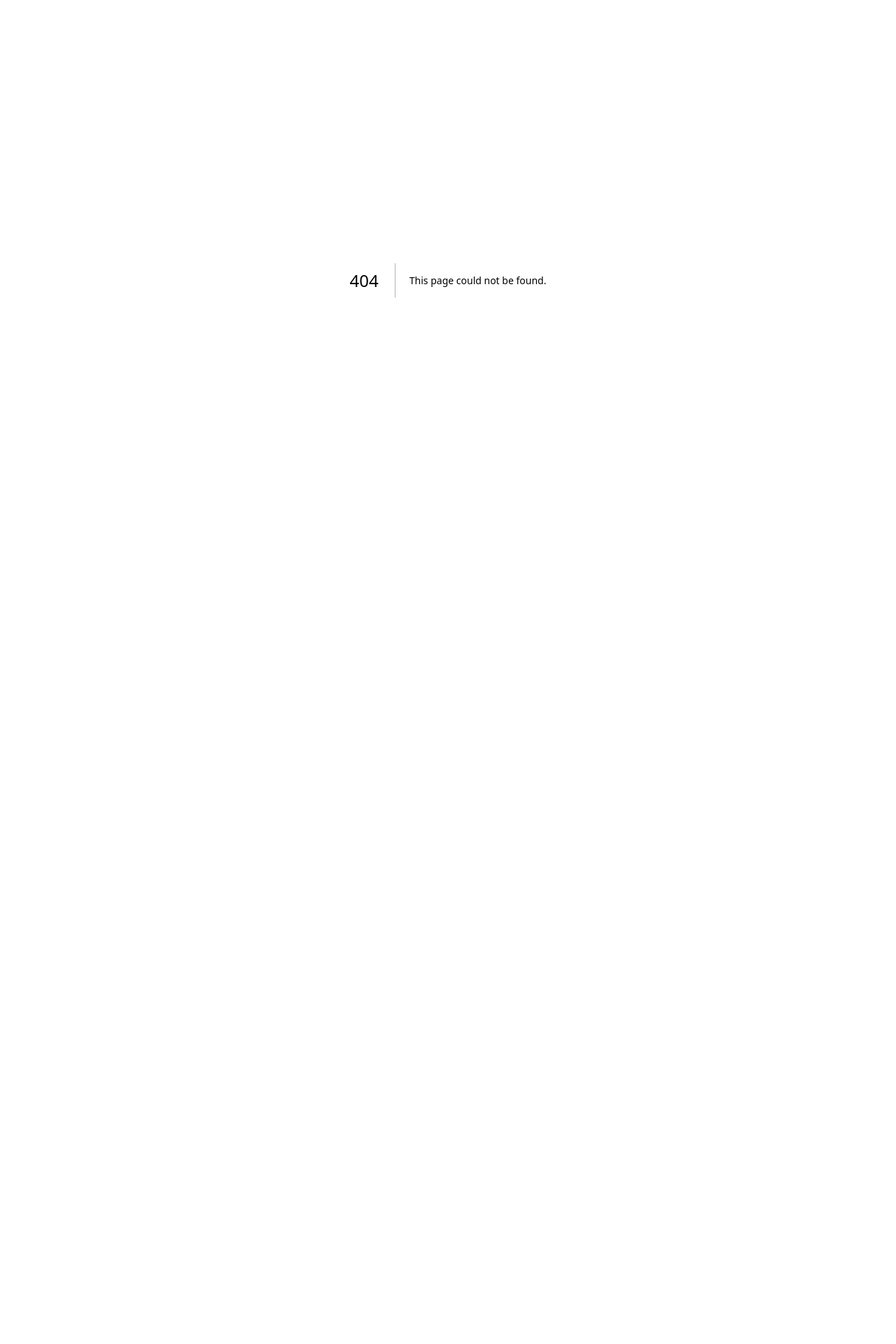
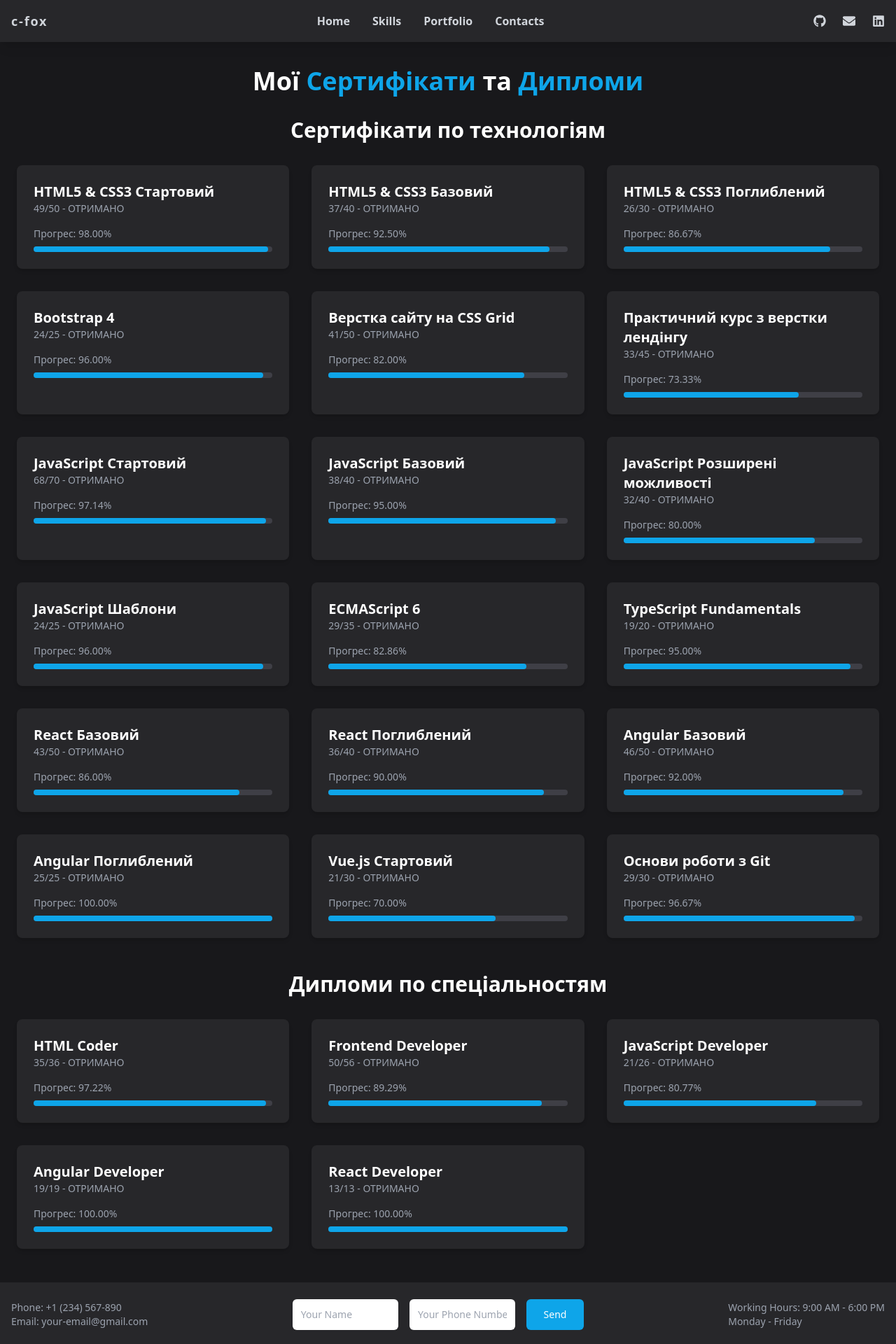
Before and after one commit to cfox-mykyta/cfox-mykyta-portfolio, a Next.js app: page /soft-skills in a window 1280 px wide. Before the commit this address had no page. Shown: the top 1920 px of the page at 70% size. Before the commit the page ends 800 px from the top, so only its background shows below. Built offline with nearby package versions, Linux system fonts and the light colour scheme.

Commit message:
first try add

```diff
--- /dev/null
+++ b/src/app/soft-skills/page.tsx
@@ -0,0 +1,129 @@
+// src/app/soft-skills/page.tsx
+import React from 'react';
+import Header from '../../components/Header';
+import Footer from '../../components/Footer';
+
+// Тип для навичок
+interface Skill {
+  title: string;
+  score: string;
+  maxScore: number;
+  status: string;
+}
+
+// Тип для сертифікатів
+interface Certificate {
+  title: string;
+  score: string;
+  maxScore: number;
+  status: string;
+}
+
+const SoftSkills: React.FC = () => {
+  // Функція для розрахунку відсотка оцінки
+  const calculatePercentage = (score: string, maxScore: number) => {
+    const [obtained, total] = score.split('/').map(Number);
+    return (obtained / total) * 100;
+  };
+
+  // Список навичок
+  const skills: Skill[] = [
+    { title: 'HTML5 & CSS3 Стартовий', score: '49/50', maxScore: 50, status: 'ОТРИМАНО' },
+    { title: 'HTML5 & CSS3 Базовий', score: '37/40', maxScore: 40, status: 'ОТРИМАНО' },
+    { title: 'HTML5 & CSS3 Поглиблений', score: '26/30', maxScore: 30, status: 'ОТРИМАНО' },
+    { title: 'Bootstrap 4', score: '24/25', maxScore: 25, status: 'ОТРИМАНО' },
+    { title: 'Верстка сайту на CSS Grid', score: '41/50', maxScore: 50, status: 'ОТРИМАНО' },
+    { title: 'Практичний курс з верстки лендінгу', score: '33/45', maxScore: 45, status: 'ОТРИМАНО' },
+    { title: 'JavaScript Стартовий', score: '68/70', maxScore: 70, status: 'ОТРИМАНО' },
+    { title: 'JavaScript Базовий', score: '38/40', maxScore: 40, status: 'ОТРИМАНО' },
+    { title: 'JavaScript Розширені можливості', score: '32/40', maxScore: 40, status: 'ОТРИМАНО' },
+    { title: 'JavaScript Шаблони', score: '24/25', maxScore: 25, status: 'ОТРИМАНО' },
+    { title: 'ECMAScript 6', score: '29/35', maxScore: 35, status: 'ОТРИМАНО' },
+    { title: 'TypeScript Fundamentals', score: '19/20', maxScore: 20, status: 'ОТРИМАНО' },
+    { title: 'React Базовий', score: '43/50', maxScore: 50, status: 'ОТРИМАНО' },
+    { title: 'React Поглиблений', score: '36/40', maxScore: 40, status: 'ОТРИМАНО' },
+    { title: 'Angular Базовий', score: '46/50', maxScore: 50, status: 'ОТРИМАНО' },
+    { title: 'Angular Поглиблений', score: '25/25', maxScore: 25, status: 'ОТРИМАНО' },
+    { title: 'Vue.js Стартовий', score: '21/30', maxScore: 30, status: 'ОТРИМАНО' },
+    { title: 'Основи роботи з Git', score: '29/30', maxScore: 30, status: 'ОТРИМАНО' },
+  ];
+
+  // Список сертифікатів
+  const certificates: Certificate[] = [
+    { title: 'HTML Coder', score: '35/36', maxScore: 36, status: 'ОТРИМАНО' },
+    { title: 'Frontend Developer', score: '50/56', maxScore: 56, status: 'ОТРИМАНО' },
+    { title: 'JavaScript Developer', score: '21/26', maxScore: 26, status: 'ОТРИМАНО' },
+    { title: 'Angular Developer', score: '19/19', maxScore: 19, status: 'ОТРИМАНО' },
+    { title: 'React Developer', score: '13/13', maxScore: 13, status: 'ОТРИМАНО' },
+  ];
+
+  return (
+    <>
+      {/* Хедер */}
+      <Header />
+
+      {/* Основний контент - секція навичок і сертифікатів */}
+      <section className="bg-zinc-900 text-gray-300 py-12 px-6 min-h-screen mt-12">
+        <div className="max-w-screen-xl mx-auto">
+          {/* Заголовок */}
+          <h2 className="text-4xl font-bold text-center mb-8 text-white">
+            Мої <span className="text-sky-500">Сертифікати</span> та <span className="text-sky-500">Дипломи</span>
+          </h2>
+
+          {/* Сітка навичок */}
+          <h3 className="text-3xl font-semibold text-center mb-8 text-white">Сертифікати по технологіям</h3>
+          <div className="grid grid-cols-1 sm:grid-cols-2 lg:grid-cols-3 gap-8 mb-12">
+            {skills.map((skill, index) => {
+              const percentage = calculatePercentage(skill.score, skill.maxScore);
+              return (
+                <div key={index} className="bg-zinc-800 p-6 rounded-lg shadow-md hover:shadow-lg hover:bg-zinc-700 transition duration-300">
+                  <h3 className="text-xl font-semibold text-white">{skill.title}</h3>
+                  <p className="text-sm text-gray-400">{skill.score} - {skill.status}</p>
+                  {/* Прогрес-бар */}
+                  <div className="mt-4">
+                    <div className="text-sm text-gray-400">Прогрес: {percentage.toFixed(2)}%</div>
+                    <div className="w-full bg-zinc-700 rounded-full h-2 mt-2">
+                      <div
+                        className="bg-sky-500 h-2 rounded-full"
+                        style={{ width: `${percentage}%` }}
+                      ></div>
+                    </div>
+                  </div>
+                </div>
+              );
+            })}
+          </div>
+
+          {/* Сітка сертифікатів */}
+          <h3 className="text-3xl font-semibold text-center mb-8 text-white">Дипломи по спеціальностям</h3>
+          <div className="grid grid-cols-1 sm:grid-cols-2 lg:grid-cols-3 gap-8">
+            {certificates.map((certificate, index) => {
+              const percentage = calculatePercentage(certificate.score, certificate.maxScore);
+              return (
+                <div key={index} className="bg-zinc-800 p-6 rounded-lg shadow-md hover:shadow-lg hover:bg-zinc-700 transition duration-300">
+                  <h3 className="text-xl font-semibold text-white">{certificate.title}</h3>
+                  <p className="text-sm text-gray-400">{certificate.score} - {certificate.status}</p>
+                  {/* Прогрес-бар */}
+                  <div className="mt-4">
+                    <div className="text-sm text-gray-400">Прогрес: {percentage.toFixed(2)}%</div>
+                    <div className="w-full bg-zinc-700 rounded-full h-2 mt-2">
+                      <div
+                        className="bg-sky-500 h-2 rounded-full"
+                        style={{ width: `${percentage}%` }}
+                      ></div>
+                    </div>
+                  </div>
+                </div>
+              );
+            })}
+          </div>
+        </div>
+      </section>
+
+      {/* Футер */}
+      <Footer />
+    </>
+  );
+};
+
+export default SoftSkills;
--- a/src/components/Header.tsx
+++ b/src/components/Header.tsx
@@ -2,57 +2,43 @@
 
 import React, { useState } from 'react';
 import { FaGithub, FaLinkedin, FaEnvelope } from 'react-icons/fa';
+import Link from 'next/link';
 
 const Header: React.FC = () => {
-  // Стейт для керування видимістю мобільного меню
   const [isMenuOpen, setIsMenuOpen] = useState(false);
 
-  // Функція для перемикання видимості меню
   const toggleMenu = () => {
     setIsMenuOpen(!isMenuOpen);
   };
 
-  // Функція для закриття меню після вибору
   const closeMenu = () => {
     setIsMenuOpen(false);
   };
+
+  const sections = [
+    { id: 'home', label: 'Home', href: '/' },
+    { id: 'skills', label: 'Skills', href: '/soft-skills' },
+    { id: 'portfolio', label: 'Portfolio', href: '#portfolio' },
+    { id: 'contacts', label: 'Contacts', href: '#contacts' },
+  ];
 
   return (
     <header className="bg-zinc-800 text-white shadow-lg fixed w-full top-0 z-50">
       <div className="max-w-screen-xl mx-auto flex items-center justify-between p-4">
         {/* Логотип */}
         <a href="#" className="flex items-center space-x-3 rtl:space-x-reverse group text-lg">
-          <span className="font-semibold text-gray-300 hover:text-sky-500 transition">
+          <span className="font-semibold text-gray-300 hover:text-sky-500 transition tracking-widest">
             c-fox
           </span>
         </a>
 
         {/* Навігація */}
-        <nav className={`hidden md:flex space-x-8 font-semibold`}>
-          <a
-            href="#home"
-            className="text-gray-300 hover:text-sky-500 transition"
-          >
-            Home
-          </a>
-          <a
-            href="#skills"
-            className="text-gray-300 hover:text-sky-500 transition"
-          >
-            Skills
-          </a>
-          <a
-            href="#portfolio"
-            className="text-gray-300 hover:text-sky-500 transition"
-          >
-            Portfolio
-          </a>
-          <a
-            href="#contacts"
-            className="text-gray-300 hover:text-sky-500 transition"
-          >
-            Contacts
-          </a>
+        <nav className="hidden md:flex space-x-8 font-semibold">
+          {sections.map(({ id, label, href }) => (
+            <Link key={id} href={href} className="text-gray-300 hover:text-sky-500 transition">
+              {label}
+            </Link>
+          ))}
         </nav>
 
         {/* Соцмережі */}
@@ -62,13 +48,14 @@ const Header: React.FC = () => {
             target="_blank"
             rel="noopener noreferrer"
             className="text-gray-300 hover:text-gray-500 transition"
+            aria-label="GitHub"
           >
             <FaGithub />
           </a>
-
           <a
             href="mailto:your-email@gmail.com"
             className="text-gray-300 hover:text-rose-600 transition"
+            aria-label="Email"
           >
             <FaEnvelope />
           </a>
@@ -77,6 +64,7 @@ const Header: React.FC = () => {
             target="_blank"
             rel="noopener noreferrer"
             className="text-gray-300 hover:text-sky-500 transition"
+            aria-label="LinkedIn"
           >
             <FaLinkedin />
           </a>
@@ -84,11 +72,10 @@ const Header: React.FC = () => {
 
         {/* Кнопка для мобільного меню */}
         <button
-          className="md:hidden p-2 rounded-lg transition"
+          className="md:hidden p-2 rounded-lg hover:bg-zinc-700 transition"
           aria-label="Toggle navigation"
-          onClick={toggleMenu} // Встановлення функції для перемикання
+          onClick={toggleMenu}
         >
-          {/* Іконка меню: три смужки або хрестик */}
           <svg
             xmlns="http://www.w3.org/2000/svg"
             fill="none"
@@ -100,7 +87,7 @@ const Header: React.FC = () => {
               strokeLinecap="round"
               strokeLinejoin="round"
               strokeWidth="2"
-              d={isMenuOpen ? 'M6 18L18 6M6 6l12 12' : 'M4 6h16M4 12h16M4 18h16'} // Зміна іконки
+              d={isMenuOpen ? 'M6 18L18 6M6 6l12 12' : 'M4 6h16M4 12h16M4 18h16'}
             />
           </svg>
         </button>
@@ -108,39 +95,20 @@ const Header: React.FC = () => {
 
       {/* Мобільне меню */}
       <div
-        className={`md:hidden transition-all duration-300 ease-in-out transform ${
-          isMenuOpen ? 'max-h-screen opacity-100' : 'max-h-0 opacity-0'
-        } overflow-hidden bg-zinc-700`}
+        className={`md:hidden transition-all duration-500 ease-in-out transform ${isMenuOpen ? 'max-h-screen opacity-100' : 'max-h-0 opacity-0'
+          } overflow-hidden bg-zinc-700`}
       >
         <nav className="flex flex-col space-y-6 p-6 font-semibold">
-          <a
-            href="#home"
-            className="text-gray-300 hover:text-sky-500 transition"
-            onClick={closeMenu} // Закрити меню після натискання
-          >
-            Home
-          </a>
-          <a
-            href="#skills"
-            className="text-gray-300 hover:text-sky-500 transition"
-            onClick={closeMenu}
-          >
-            Skills
-          </a>
-          <a
-            href="#portfolio"
-            className="text-gray-300 hover:text-sky-500 transition"
-            onClick={closeMenu}
-          >
-            Portfolio
-          </a>
-          <a
-            href="#contacts"
-            className="text-gray-300 hover:text-sky-500 transition"
-            onClick={closeMenu}
-          >
-            Contacts
-          </a>
+          {sections.map(({ id, label, href }) => (
+            <Link
+              key={id}
+              href={href}
+              className="text-gray-300 hover:text-sky-500 transition"
+              onClick={closeMenu}
+            >
+              {label}
+            </Link>
+          ))}
         </nav>
       </div>
     </header>
--- a/src/components/Hero.tsx
+++ b/src/components/Hero.tsx
@@ -1,6 +1,7 @@
 'use client'; // Це робить компонент клієнтським
 
 import React from 'react';
+import Link from 'next/link'; // Імпортуємо Link для переходу між сторінками
 
 const Hero: React.FC = () => {
     return (
@@ -8,7 +9,6 @@ const Hero: React.FC = () => {
             id="home"
             className="bg-zinc-900 text-gray-300 flex items-center justify-center min-h-screen px-6 md:px-4 relative overflow-hidden"
         >
-            <div className="absolute inset-0 bg-gradient-to-b from-slate-800 to-slate-700 animate-gradient"></div> {/* Анімація градієнта */}
             <div className="max-w-4xl text-center relative z-10">
                 <h1 className="text-3xl sm:text-4xl md:text-6xl font-bold text-sky-500 mb-6">
                     Welcome to My Portfolio
@@ -20,16 +20,16 @@ const Hero: React.FC = () => {
                 <div className="flex flex-col sm:flex-row sm:justify-center space-y-4 sm:space-y-0 sm:space-x-4">
                     <a
                         href="#portfolio"
-                        className="bg-zinc-300 text-zinc-900 px-6 py-3 rounded-lg shadow-md hover:bg-zinc-600 hover:text-zinc-300 transition w-full sm:w-auto"
+                        className="bg-zinc-600 text-zinc-100 px-6 py-3 rounded-lg shadow-md hover:bg-zinc-700 hover:text-zinc-200 transition w-full sm:w-auto"
                     >
                         See My Work
                     </a>
-                    <a
-                        href="#skills"
+                    <Link
+                        href="/soft-skills"  // Перехід на сторінку скілів
                         className="bg-sky-500 text-white px-6 py-3 rounded-lg shadow-md hover:bg-sky-600 transition w-full sm:w-auto"
                     >
                         View My Skills
-                    </a>
+                    </Link>
                 </div>
             </div>
         </section>
--- /dev/null
+++ b/src/components/SoftSkills.tsx
@@ -0,0 +1,66 @@
+// 'use client';
+import React from 'react';
+import { FaUsers, FaLightbulb, FaClock, FaHandshake, FaCommentDots } from 'react-icons/fa';
+
+const SoftSkills: React.FC = () => {
+  // Список soft skills
+  const skills = [
+    {
+      title: 'Комунікація',
+      description: 'Уміння чітко передавати ідеї команді.',
+      icon: <FaCommentDots className="text-sky-500 text-4xl" />,
+    },
+    {
+      title: 'Креативність',
+      description: 'Вирішення нестандартних завдань.',
+      icon: <FaLightbulb className="text-yellow-500 text-4xl" />,
+    },
+    {
+      title: 'Тайм-менеджмент',
+      description: 'Ефективне планування часу.',
+      icon: <FaClock className="text-red-500 text-4xl" />,
+    },
+    {
+      title: 'Командна робота',
+      description: 'Співпраця з різними командами.',
+      icon: <FaUsers className="text-green-500 text-4xl" />,
+    },
+    {
+      title: 'Адаптивність',
+      description: 'Швидке освоєння нових технологій.',
+      icon: <FaHandshake className="text-purple-500 text-4xl" />,
+    },
+  ];
+
+  return (
+    <section className="bg-zinc-900 text-gray-300 py-12 px-6">
+      <div className="max-w-screen-xl mx-auto">
+        {/* Заголовок */}
+        <h2 className="text-4xl font-bold text-center mb-8 text-white">
+          Мої <span className="text-sky-500">Soft Skills</span>
+        </h2>
+
+        {/* Сітка навичок */}
+        <div className="grid grid-cols-1 sm:grid-cols-2 lg:grid-cols-3 gap-8">
+          {skills.map((skill, index) => (
+            <div
+              key={index}
+              className="bg-zinc-800 p-6 rounded-lg shadow-md hover:shadow-lg hover:bg-zinc-700 transition duration-300"
+            >
+              <div className="flex items-center space-x-4 mb-4">
+                {/* Іконка */}
+                <div>{skill.icon}</div>
+                {/* Заголовок навички */}
+                <h3 className="text-xl font-semibold text-white">{skill.title}</h3>
+              </div>
+              {/* Опис навички */}
+              <p className="text-sm text-gray-400">{skill.description}</p>
+            </div>
+          ))}
+        </div>
+      </div>
+    </section>
+  );
+};
+
+export default SoftSkills;
```
Also changed, not shown: src/components/Footer.tsx (line endings or trailing spaces).
